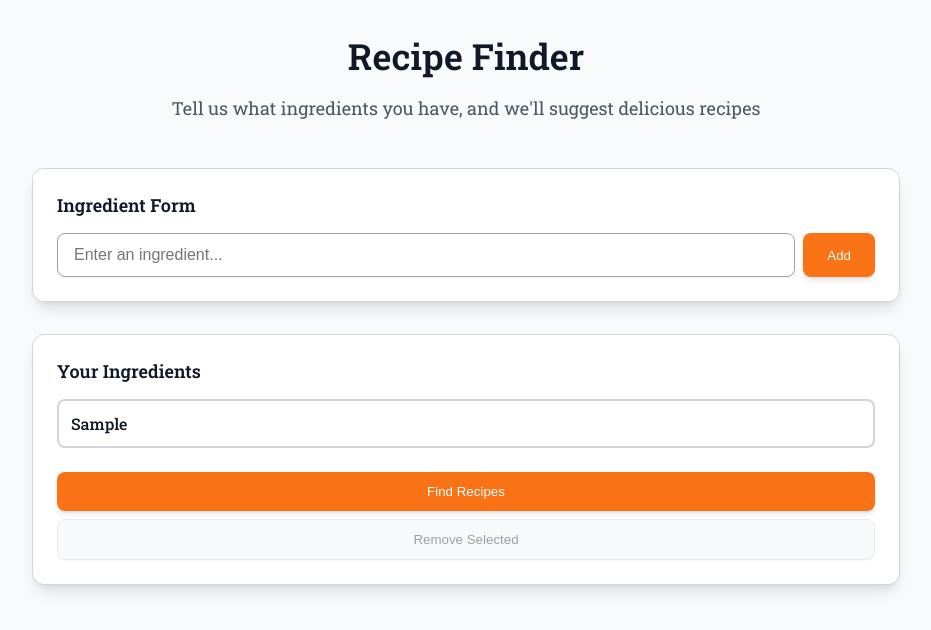
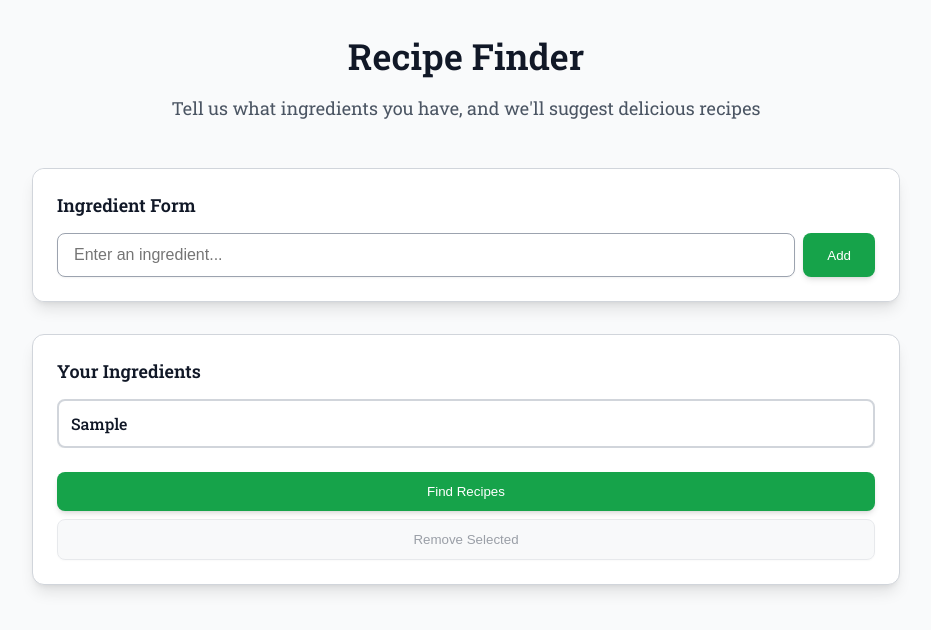
Before and after one commit to akumaluffy/RecipeSuggestor, a React (Vite) app in the folder frontend/app/: page / in a window 1280 px wide. Both pictures are taken after typing "Sample" into the empty fields and a click on the button "Add". Shown: the top 630 px of the page, without its empty margins (174-1105 px from the left). Built offline with nearby package versions, Linux system fonts and the light colour scheme.

Commit message:
adjusting colors and fixing containers and removing extra css

```diff
--- a/frontend/app/src/components/IngredientItem.css
+++ b/frontend/app/src/components/IngredientItem.css
@@ -14,8 +14,9 @@
   }
 
   .ingredient-item.selected {
-    border-color: #f97316;
-    background-color: #fff7ed;
+    background-color: #f3f4f6;
+    border-color: #16a34a;
+    color: #111827;
     box-shadow: 0 4px 6px -1px rgba(0, 0, 0, 0.1), 0 2px 4px -2px rgba(0, 0, 0, 0.1);
   }
 
--- a/frontend/app/src/components/IngredientsList.css
+++ b/frontend/app/src/components/IngredientsList.css
@@ -52,13 +52,13 @@
   }
 
   .ingredients-list-button-primary {
-    background-color: #f97316;
+    background-color: #16a34a;
     color: white;
     box-shadow: 0 4px 6px -1px rgba(0, 0, 0, 0.1), 0 2px 4px -2px rgba(0, 0, 0, 0.1);
   }
 
   .ingredients-list-button-primary:hover:not(:disabled) {
-    background-color: #ea580c;
+    background-color: #15803d;
   }
 
   .ingredients-list-button-secondary {
--- a/frontend/app/src/components/InputForm.css
+++ b/frontend/app/src/components/InputForm.css
@@ -32,7 +32,7 @@
 
   .input-form-button {
     padding: 0.75rem 1.5rem;
-    background-color: #f97316;
+    background-color: #16a34a;
     color: white;
     border: none;
     border-radius: 0.5rem;
@@ -47,7 +47,7 @@
   }
 
   .input-form-button:hover {
-    background-color: #ea580c;
+    background-color: #15803d;
   }
 
   .input-form-button-icon {
--- a/frontend/app/src/components/RecipeCard.css
+++ b/frontend/app/src/components/RecipeCard.css
@@ -5,11 +5,6 @@
     padding: 1.5rem;
     box-shadow: 0 10px 15px -3px rgba(0, 0, 0, 0.1), 0 4px 6px -4px rgba(0, 0, 0, 0.1);
     transition: all 0.2s;
-  }
-
-  .recipe-card:hover {
-    box-shadow: 0 20px 25px -5px rgba(0, 0, 0, 0.1), 0 8px 10px -6px rgba(0, 0, 0, 0.1);
-    border-color: #9ca3af;
   }
 
   .recipe-card-title {
--- a/frontend/app/src/components/RecipeDisplay.css
+++ b/frontend/app/src/components/RecipeDisplay.css
@@ -4,6 +4,7 @@
     box-shadow: 0 10px 15px -3px rgba(0, 0, 0, 0.1), 0 4px 6px -4px rgba(0, 0, 0, 0.1);
     border: 1px solid #d1d5db;
     padding: 2rem;
+    margin-top: 2rem;
   }
 
   .recipes-display-title {
--- a/frontend/app/src/containers/RecipeFinderContainer.css
+++ b/frontend/app/src/containers/RecipeFinderContainer.css
@@ -11,6 +11,7 @@
   border-radius: 0.75rem;
   box-shadow: 0 10px 15px -3px rgba(0, 0, 0, 0.1), 0 4px 6px -4px rgba(0, 0, 0, 0.1);
   border: 1px solid #d1d5db;
+  margin-bottom: 2rem;
 }
 
 .recipe-finder-ingredients-section {
--- a/frontend/app/src/containers/RecipeFinderContainer.tsx
+++ b/frontend/app/src/containers/RecipeFinderContainer.tsx
@@ -93,14 +93,12 @@ export const RecipeFinderContainer = () => {
 
   return (
     <>
-      <div className="recipe-finder-main-grid">
       <div className="recipe-finder-inputs-section">
           <InputForm
             value={inputValue}
             onChange={handleInputChange}
             onAdd={handleAdd}
           />
-        </div>
       </div>
       <div className="recipe-finder-ingredients-section">
           <IngredientsList
```
Lines whose indentation alone changed are shown as unchanged.
